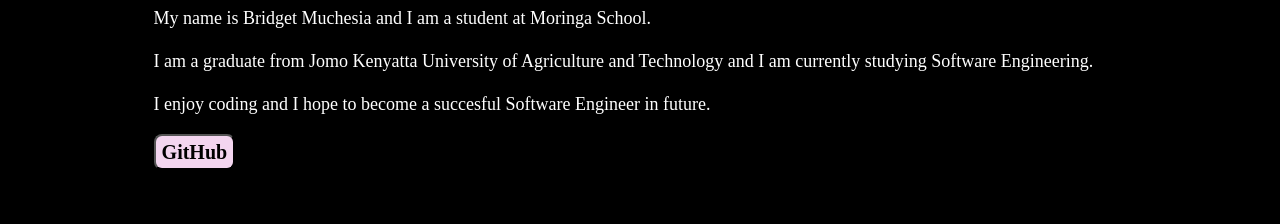
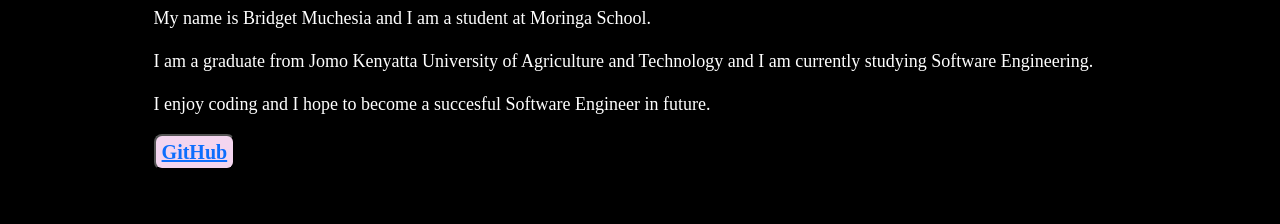
Before and after one commit to VenusBridget/portfolio, a plain HTML site: page index.html in a window 1280 px wide. Shown: the part 941-1165 px from the top of the page. Drawn offline with nearby package versions, Linux system fonts and the light colour scheme.

Commit message:
first commit

```diff
--- a/index.html
+++ b/index.html
@@ -72,7 +72,7 @@
             <p>I enjoy coding and I hope to become a succesful Software Engineer in
                 future.</p>
 
-                <button class="btn-4">GitHub</button>
+                <button class="btn-4"><a href="https://venusbridget.github.io/portfolio/">GitHub</a></button>
         </div>
     </section>
     <section class="hobbies">
```
